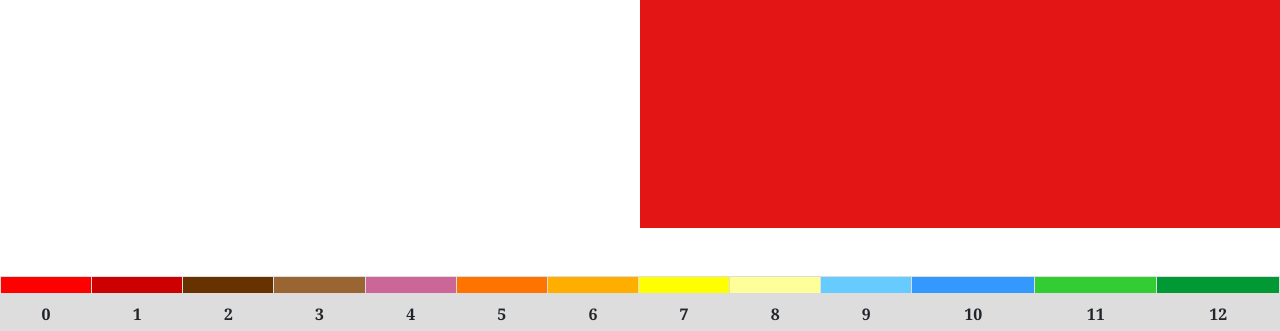
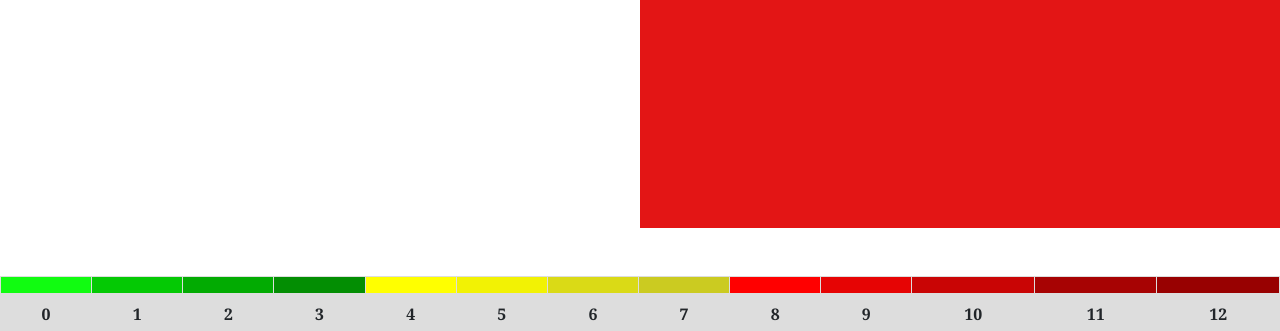
Before and after one commit to LailaDM/StressBallWeb, a plain HTML site: page index2.html in a window 1280 px wide. Shown: the part 357-688 px from the top of the page. Drawn offline with nearby package versions, Linux system fonts and the light colour scheme.

Commit message:
Farve ændringer

```diff
--- a/index2.html
+++ b/index2.html
@@ -68,7 +68,7 @@
     <br>
 
 
-    <table>
+    <!-- <table>
       <tr>
         <th style="background-color:red;"></th>
         <th style="background-color:rgb(204, 0, 0);"></th>
@@ -84,6 +84,25 @@
         <th style="background-color:rgb(51, 204, 51);"></th>
         <th style="background-color:rgb(0, 153, 51);"></th>
       </tr>
+      -->
+
+      <table>
+        <tr>
+          <th style="background-color:rgb(17, 252, 17);"></th>
+          <th style="background-color:rgb(4, 201, 4);"></th>
+          <th style="background-color:rgb(2, 171, 2);"></th>
+          <th style="background-color:rgb(3, 142, 3);"></th>
+          <th style="background-color:yellow;"></th>
+          <th style="background-color:rgb(242, 242, 4);"></th>
+          <th style="background-color:rgb(218, 218, 22);"></th>
+          <th style="background-color:rgb(203, 203, 33);"></th>
+          <th style="background-color:red;"></th>
+          <th style="background-color:rgba(230, 4, 4, 0.995);"></th>
+          <th style="background-color:rgb(201, 5, 5);"></th>
+          <th style="background-color:rgb(167, 3, 3);"></th>
+          <th style="background-color:rgb(152, 1, 1);"></th>
+        </tr>
+
       <tr>
         <th style="text-align:center;">0</th>
         <th style="text-align:center;">1</th>
```
